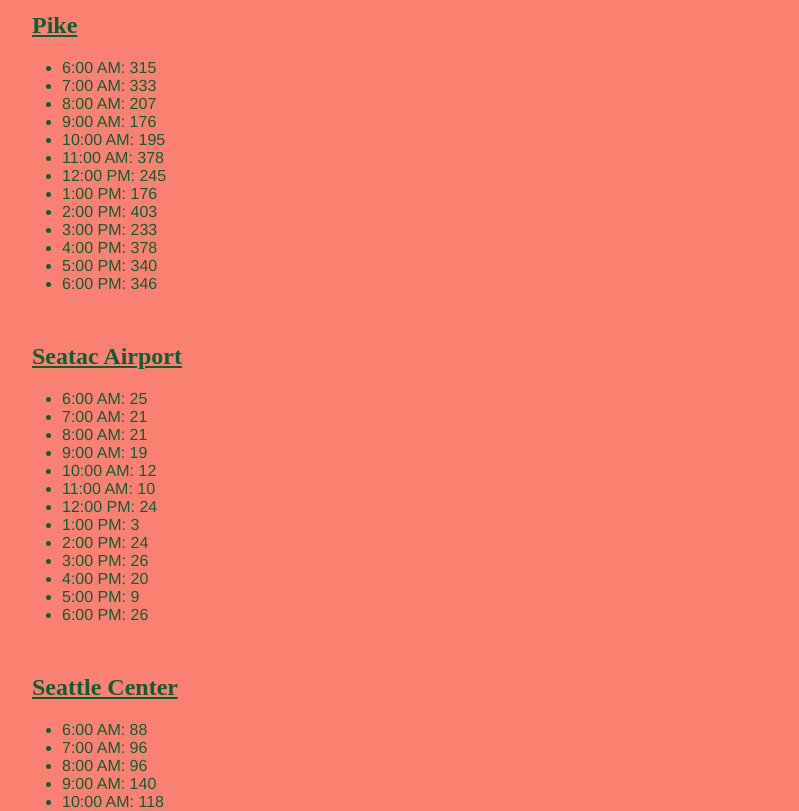
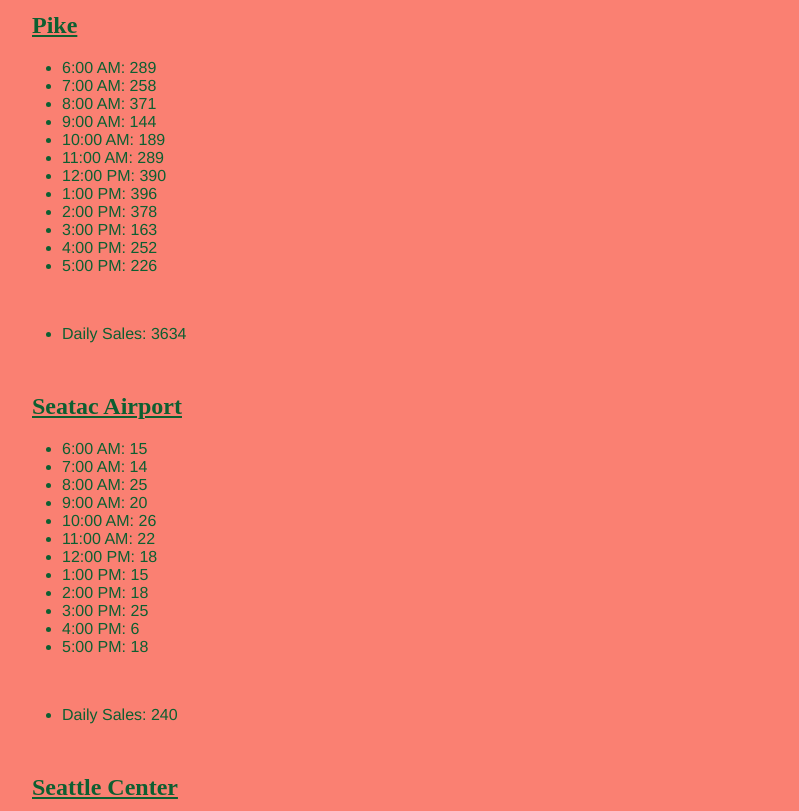
Before and after one commit to icathaid/cookies, a plain HTML site: page sales.html in a window 1280 px wide. Shown: the part 85-896 px from the top of the page, without its empty margins (21-820 px from the left). Drawn offline with Linux system fonts and the light colour scheme.

Commit message:
bug fix, added daily sales total to js

```diff
--- a/js/app.js
+++ b/js/app.js
@@ -4,142 +4,182 @@ var pike = {
   minCust: 23,
   maxCust: 65,
   avgCookies: 6.3,
-  sales: [],
+  hourlySales: [],
+  dailySales: [],
   rate: function (min,max){
     min = Math.ceil(min);
     max = Math.floor(max);
     return Math.floor(Math.random() * (max - min + 1) +min);
   },
-  pushSales: function() {
+  pushHourlySales: function() {
+    var total = 0;
     for (var i = 0; i < storeHours.length; i++){
       var temp = Math.floor((this.rate(this.minCust, this.maxCust) * this.avgCookies));
-      this.sales.push(temp);
+      total += parseInt(temp);
+      this.hourlySales.push(temp);
       }
-    },
+    this.dailySales.push(total);
+  },
   render: function() {
     var ulEl = document.getElementById('pike');
       for (var i = 0; i < storeHours.length; i++) {
         var liEl = document.createElement('li');
-        liEl.textContent = storeHours[i] + ': ' + this.sales[i];
+        liEl.textContent = storeHours[i] + ': ' + this.hourlySales[i];
         ulEl.appendChild(liEl);
       }
+    var ulEl = document.getElementById('pikeTotal')
+      liEl.textContent = 'Daily Sales: ' + this.dailySales;
+      ulEl.appendChild(liEl);
+      console.log('Pike Place Total: ' + this.dailySales);
     },
 };
-pike.pushSales();
+pike.pushHourlySales();
 pike.render();
-// -=-=-=-=-=-=-
+//-=-=-=-=-=-=-=-=-=-=-//
 var seatac = {
-  name: 'Seatac',
+  name: 'seatac',
   minCust: 3,
   maxCust: 24,
   avgCookies: 1.2,
-  sales: [],
-  rate: function custPerHour(min,max){
+  hourlySales: [],
+  dailySales: [],
+  rate: function (min,max){
     min = Math.ceil(min);
     max = Math.floor(max);
     return Math.floor(Math.random() * (max - min + 1) +min);
   },
-  pushSales: function() {
+  pushHourlySales: function() {
+    var total = 0;
     for (var i = 0; i < storeHours.length; i++){
       var temp = Math.floor((this.rate(this.minCust, this.maxCust) * this.avgCookies));
-      this.sales.push(temp);
+      total += parseInt(temp);
+      this.hourlySales.push(temp);
       }
-    },
+    this.dailySales.push(total);
+  },
   render: function() {
     var ulEl = document.getElementById('seatac');
       for (var i = 0; i < storeHours.length; i++) {
         var liEl = document.createElement('li');
-        liEl.textContent = storeHours[i] + ': ' + this.sales[i];
+        liEl.textContent = storeHours[i] + ': ' + this.hourlySales[i];
         ulEl.appendChild(liEl);
       }
+    var ulEl = document.getElementById('seatacTotal')
+      liEl.textContent = 'Daily Sales: ' + this.dailySales;
+      ulEl.appendChild(liEl);
+      console.log('Seatac Total: ' + this.dailySales);
     },
 };
-seatac.pushSales();
+seatac.pushHourlySales();
 seatac.render();
-// -=-=-=-=-=-=-
+//-=-=-=-=-=-=-=-=-=-=-//
 var sc = {
-  name: 'Seattle Center',
+  name: 'sc',
   minCust: 11,
   maxCust: 38,
   avgCookies: 3.7,
-  sales: [],
-  rate: function custPerHour(min,max){
+  hourlySales: [],
+  dailySales: [],
+  rate: function (min,max){
     min = Math.ceil(min);
     max = Math.floor(max);
     return Math.floor(Math.random() * (max - min + 1) +min);
   },
-  pushSales: function() {
+  pushHourlySales: function() {
+    var total = 0;
     for (var i = 0; i < storeHours.length; i++){
       var temp = Math.floor((this.rate(this.minCust, this.maxCust) * this.avgCookies));
-      this.sales.push(temp);
+      total += parseInt(temp);
+      this.hourlySales.push(temp);
       }
-    },
+    this.dailySales.push(total);
+  },
   render: function() {
     var ulEl = document.getElementById('sc');
       for (var i = 0; i < storeHours.length; i++) {
         var liEl = document.createElement('li');
-        liEl.textContent = storeHours[i] + ': ' + this.sales[i];
+        liEl.textContent = storeHours[i] + ': ' + this.hourlySales[i];
         ulEl.appendChild(liEl);
       }
+    var ulEl = document.getElementById('scTotal')
+      liEl.textContent = 'Daily Sales: ' + this.dailySales;
+      ulEl.appendChild(liEl);
+      console.log('Seattle Center Total: ' + this.dailySales);
     },
 };
-sc.pushSales();
+sc.pushHourlySales();
 sc.render();
-// -=-=-=-=-=-=-
+//-=-=-=-=-=-=-=-=-=-=-//
 var capHill = {
-  name: 'Capitol Hill',
+  name: 'capitol hill',
   minCust: 20,
   maxCust: 38,
   avgCookies: 2.3,
-  sales: [],
-  rate: function custPerHour(min,max){
+  hourlySales: [],
+  dailySales: [],
+  rate: function (min,max){
     min = Math.ceil(min);
     max = Math.floor(max);
     return Math.floor(Math.random() * (max - min + 1) +min);
   },
-  pushSales: function() {
+  pushHourlySales: function() {
+    var total = 0;
     for (var i = 0; i < storeHours.length; i++){
       var temp = Math.floor((this.rate(this.minCust, this.maxCust) * this.avgCookies));
-      this.sales.push(temp);
+      total += parseInt(temp);
+      this.hourlySales.push(temp);
       }
-    },
+    this.dailySales.push(total);
+  },
   render: function() {
     var ulEl = document.getElementById('capHill');
       for (var i = 0; i < storeHours.length; i++) {
         var liEl = document.createElement('li');
-        liEl.textContent = storeHours[i] + ': ' + this.sales[i];
+        liEl.textContent = storeHours[i] + ': ' + this.hourlySales[i];
         ulEl.appendChild(liEl);
       }
+    var ulEl = document.getElementById('capHillTotal')
+      liEl.textContent = 'Daily Sales: ' + this.dailySales;
+      ulEl.appendChild(liEl);
+      console.log('Capitol Hill Total: ' + this.dailySales);
     },
 };
-capHill.pushSales();
+capHill.pushHourlySales();
 capHill.render();
-// -=-=-=-=-=-=-
+//-=-=-=-=-=-=-=-=-=-=-//
 var alki = {
-  name: 'Alki',
+  name: 'alki',
   minCust: 2,
   maxCust: 16,
   avgCookies: 4.6,
-  sales: [],
-  rate: function custPerHour(min,max){
+  hourlySales: [],
+  dailySales: [],
+  rate: function (min,max){
     min = Math.ceil(min);
     max = Math.floor(max);
     return Math.floor(Math.random() * (max - min + 1) +min);
   },
-  pushSales: function() {
+  pushHourlySales: function() {
+    var total = 0;
     for (var i = 0; i < storeHours.length; i++){
       var temp = Math.floor((this.rate(this.minCust, this.maxCust) * this.avgCookies));
-      this.sales.push(temp);
+      total += parseInt(temp);
+      this.hourlySales.push(temp);
       }
-    },
+    this.dailySales.push(total);
+  },
   render: function() {
     var ulEl = document.getElementById('alki');
       for (var i = 0; i < storeHours.length; i++) {
         var liEl = document.createElement('li');
-        liEl.textContent = storeHours[i] + ': ' + this.sales[i];
+        liEl.textContent = storeHours[i] + ': ' + this.hourlySales[i];
         ulEl.appendChild(liEl);
       }
+    var ulEl = document.getElementById('alkiTotal')
+      liEl.textContent = 'Daily Sales: ' + this.dailySales;
+      ulEl.appendChild(liEl);
+      console.log('Alki Total: ' + this.dailySales);
     },
 };
-alki.pushSales();
+alki.pushHourlySales();
 alki.render();
--- a/sales.html
+++ b/sales.html
@@ -13,14 +13,19 @@
     <h1>Pat's Shitty Fishcakes</h1>
     <h2>Pike</h2>
     <ul id="pike"></ul>
+    <ul id="pikeTotal"></ul>
     <h2>Seatac Airport</h2>
     <ul id="seatac"></ul>
+    <ul id="seatacTotal"></ul>
     <h2>Seattle Center</h2>
     <ul id="sc"></ul>
+    <ul id="scTotal"></ul>
     <h2>Capitol Hill</h2>
     <ul id="capHill"></ul>
+    <ul id="capHillTotal"></ul>
     <h2>Alki</h2>
     <ul id="alki"></ul>
+    <ul id="alkiTotal"></ul>
 
 <script src="js/app.js"></script>
 </body>
```
